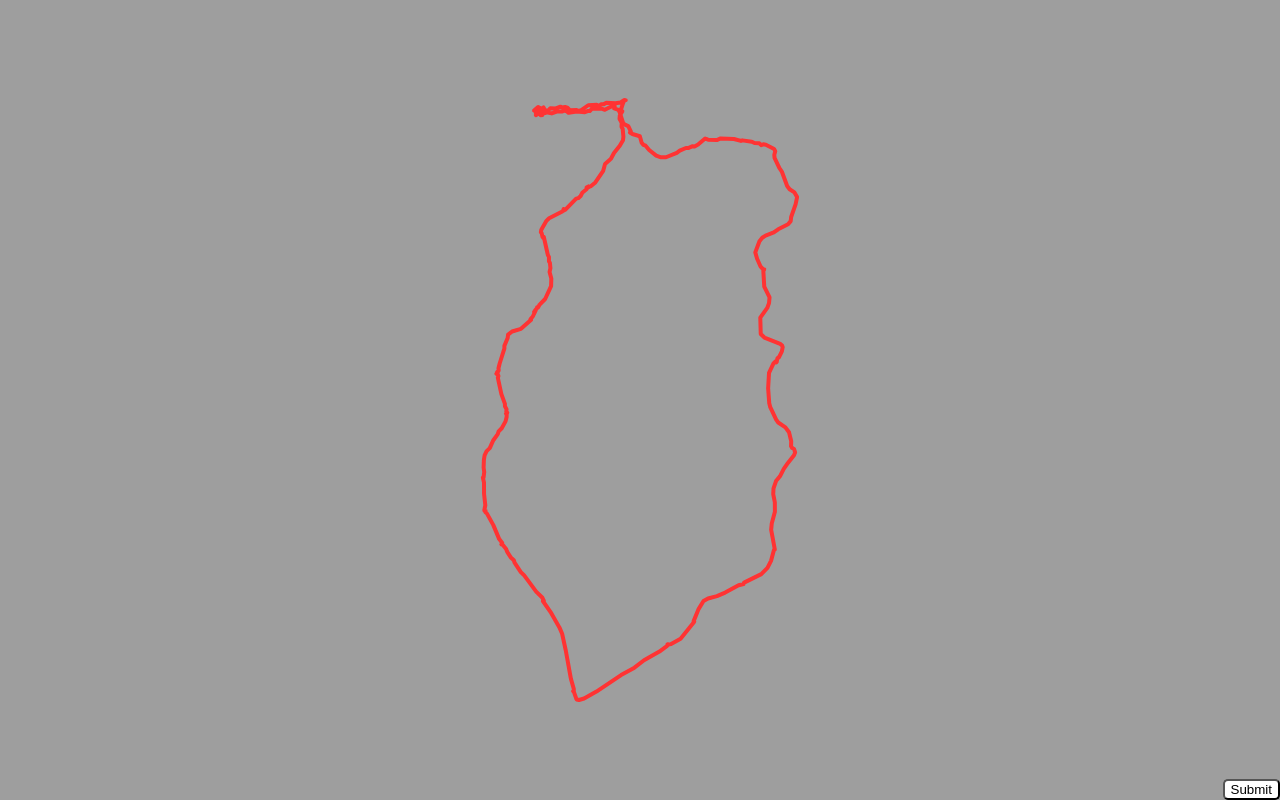
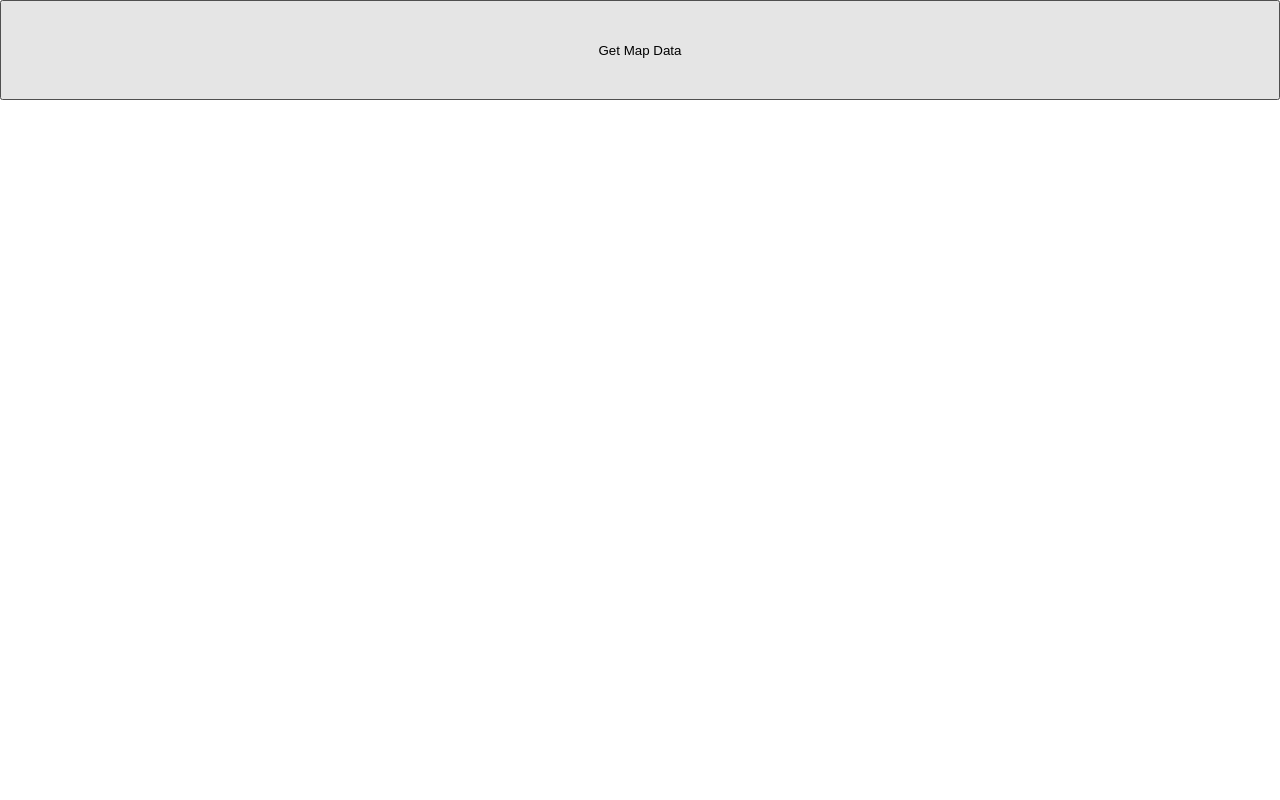
Before and after one commit to FAIMS/FAIMS3-map-widget, a React (Create React App) app: page / in a window 1280 px wide. Built offline with nearby package versions, Linux system fonts and the light colour scheme.

Commit message:
Make it more like a form field

```diff
--- a/package.json
+++ b/package.json
@@ -10,6 +10,7 @@
     "@types/node": "^12.0.0",
     "@types/react": "^17.0.0",
     "@types/react-dom": "^17.0.0",
+    "formik": "^2.2.9",
     "ol": "^6.6.1",
     "react": "^17.0.2",
     "react-dom": "^17.0.2",
--- a/src/App.tsx
+++ b/src/App.tsx
@@ -1,50 +1,14 @@
 
-import { useEffect, useState } from 'react';
-import GeoJSON from 'ol/format/GeoJSON';
-import Feature from 'ol/Feature';
 import './App.css';
-import MapWrapper from './components/MapWrapper';
+import MapFormField from './components/MapFormField';
 
 
-// inspiration from https://github.com/tcallsen/react-func-openlayers
 
 function App() {
 
-
-  // set intial state
-  const [ features, setFeatures ] = useState<Array<Feature<any>>>([])
-
-  //const zoom = 12;
-  //const center = [151.048, -33.79255];
-
-  // initialization - retrieve GeoJSON features from Mock JSON API get features from mock
-  //  GeoJson API (read from flat .json file in public directory)
-  useEffect( () => {
-
-    fetch('/tracks.geojson')
-      .then(response => response.json())
-      .then( (fetchedFeatures) => {
-
-        // parse fetched geojson into OpenLayers features
-        //  use options to convert feature from EPSG:4326 to EPSG:3857
-        const wktOptions = {
-          dataProjection: 'EPSG:4326',
-          featureProjection: 'EPSG:3857'
-        }
-        const parsedFeatures = new GeoJSON().readFeatures(fetchedFeatures, wktOptions)
-
-        // set features into state (which will be passed into OpenLayers
-        //  map component as props)
-        setFeatures(parsedFeatures)
-      })
-
-  },[])
-
-
-
   return (
     <div className="App">
-      <MapWrapper features={features} />
+      <MapFormField />
     </div>
   );
 }
--- /dev/null
+++ b/src/components/MapFormField.css
@@ -0,0 +1,4 @@
+.map-button {
+    width: 100%;
+    height: 100px;
+}
--- /dev/null
+++ b/src/components/MapFormField.tsx
@@ -0,0 +1,73 @@
+
+import { useEffect, useState } from 'react';
+import GeoJSON from 'ol/format/GeoJSON';
+import Feature from 'ol/Feature';
+import './MapFormField.css';
+import MapWrapper from './MapWrapper';
+import { toStringXY } from 'ol/coordinate';
+import {toLonLat} from 'ol/proj';
+
+
+// inspiration from https://github.com/tcallsen/react-func-openlayers
+
+function MapFormField() {
+
+  const [ showMap, setShowMap ] = useState(false)
+  const [ features, setFeatures ] = useState<Array<Feature<any>>>([])
+  const [ drawnFeatures, setDrawnFeatures ] = useState<Array<Feature<any>>>([])
+
+  //const zoom = 12;
+  //const center = [151.048, -33.79255];
+
+  // initialization - retrieve GeoJSON features from Mock JSON API get features from mock
+  //  GeoJson API (read from flat .json file in public directory)
+  useEffect( () => {
+
+    fetch('/tracks.geojson')
+      .then(response => response.json())
+      .then( (fetchedFeatures) => {
+
+        // parse fetched geojson into OpenLayers features
+        //  use options to convert feature from EPSG:4326 to EPSG:3857
+        const wktOptions = {
+          dataProjection: 'EPSG:4326',
+          featureProjection: 'EPSG:3857'
+        }
+        const parsedFeatures = new GeoJSON().readFeatures(fetchedFeatures, wktOptions)
+
+        // set features into state (which will be passed into OpenLayers
+        //  map component as props)
+        setFeatures(parsedFeatures)
+      })
+
+  },[])
+
+  const mapCallback = (theFeatures: any) => {
+    setDrawnFeatures(theFeatures)
+    setShowMap(false);
+  }
+
+  if (showMap) {
+    return (
+      <div>
+        <MapWrapper features={features} callbackFn={mapCallback} />
+      </div>
+    );
+  } else {
+    return (
+    <div>
+      <button className={'map-button'} onClick={() => setShowMap(true)}>Get Map Data</button>
+
+      {drawnFeatures.map( (df, findex) =>
+        (<div><p>Feature {findex}</p><ul>
+          {df.getGeometry().getCoordinates()[0].map((p:any, index: number) =>
+            (<li key={index}>{toStringXY(toLonLat(p), 5)}</li>))}
+         </ul>
+         </div>))
+        }
+    </div>
+    )
+  }
+}
+
+export default MapFormField;
--- a/src/components/MapWrapper.css
+++ b/src/components/MapWrapper.css
@@ -1,12 +1,14 @@
-.map-container{
+
+
+.map-input-widget {
     height: 100vh;
     width: 100%;
+    display: grid;
+    grid-template-rows: 1fr 100px;
 }
-
+.map-container {
+    grid-row: 1;
+}
 .map-submit-button {
-    position: absolute;
-    right: 0;
-    bottom: 0;
-    background: white;
-    border-radius: 5px;
+    grid-row: 2;
 }
--- a/src/components/MapWrapper.tsx
+++ b/src/components/MapWrapper.tsx
@@ -10,7 +10,6 @@ import VectorSource from 'ol/source/Vector'
 import {Circle as CircleStyle, Fill, Stroke, Style} from 'ol/style';
 import {Draw} from 'ol/interaction';
 import XYZ from 'ol/source/XYZ'
-import {fromLonLat} from 'ol/proj';
 
 import './MapWrapper.css'
 import { Collection, Feature } from 'ol';
@@ -18,7 +17,8 @@ import { Collection, Feature } from 'ol';
 
 type FeaturesType = Feature<any>[] | Collection<Feature<any>> | undefined
 interface MapProps {
-    features: any
+    features: any,
+    callbackFn: (features: FeaturesType) => void
 }
 
 function MapWrapper(props: MapProps) {
@@ -100,7 +100,7 @@ function MapWrapper(props: MapProps) {
         })
         const draw = new Draw({
             source: source,
-            type: "Point"
+            type: "Polygon"
         })
         map.addLayer(layer)
         map.addInteraction(draw)
@@ -128,13 +128,14 @@ function MapWrapper(props: MapProps) {
     const submitAction = (event: any) => {
         if (featuresLayer) {
             const features = featuresLayer.getSource().getFeatures()
-            console.log(features)
+            props.callbackFn(features)
+            featuresLayer.getSource().clear();
         }
     }
 
     // render component
     return (
-    <div>
+    <div className="map-input-widget">
         <div ref={mapElement} className="map-container"></div>
         <button className="map-submit-button" onClick={submitAction}>Submit</button>
     </div>
```
Also changed, not shown: 1 other file (tests, documents, lock files or other folders).
